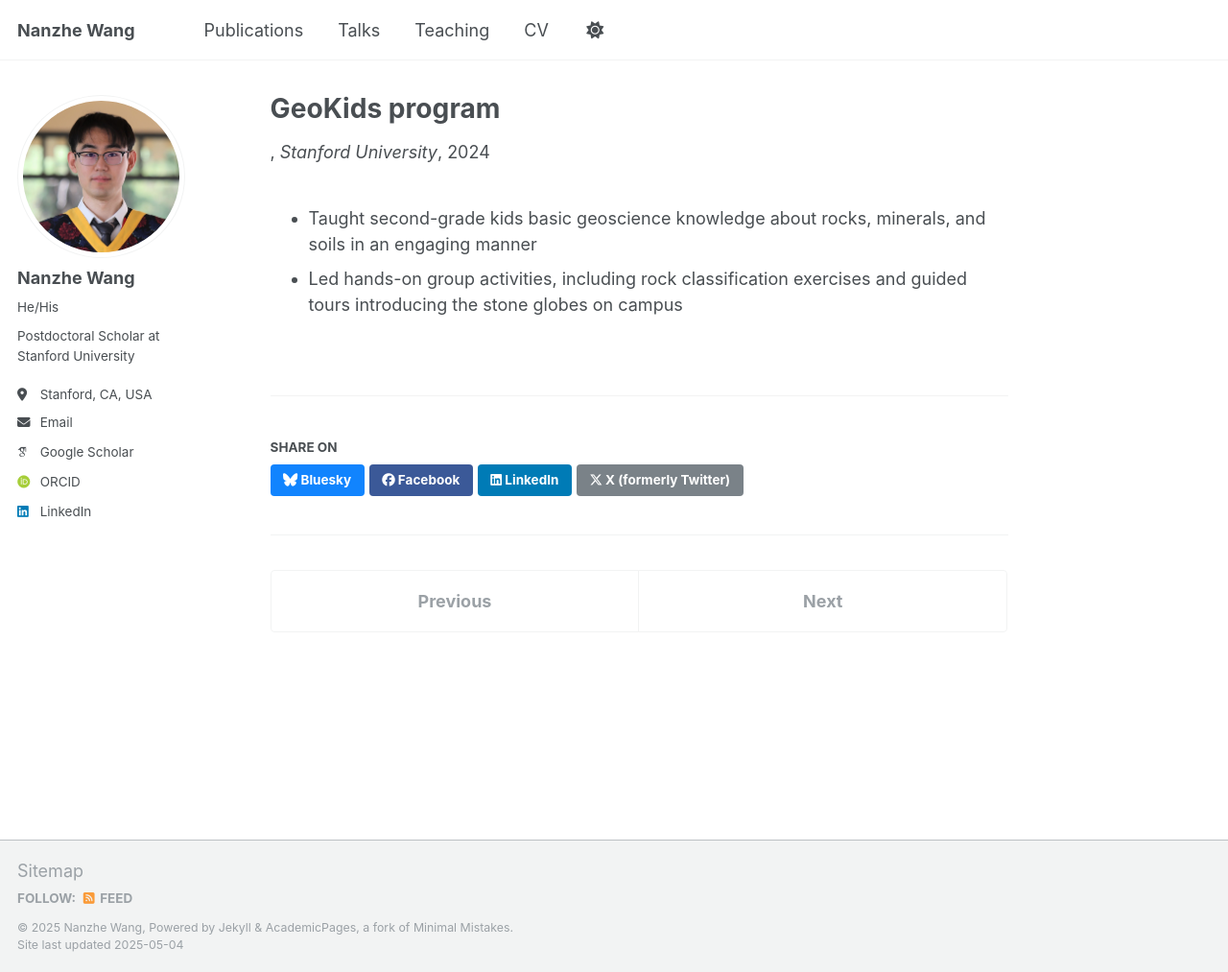
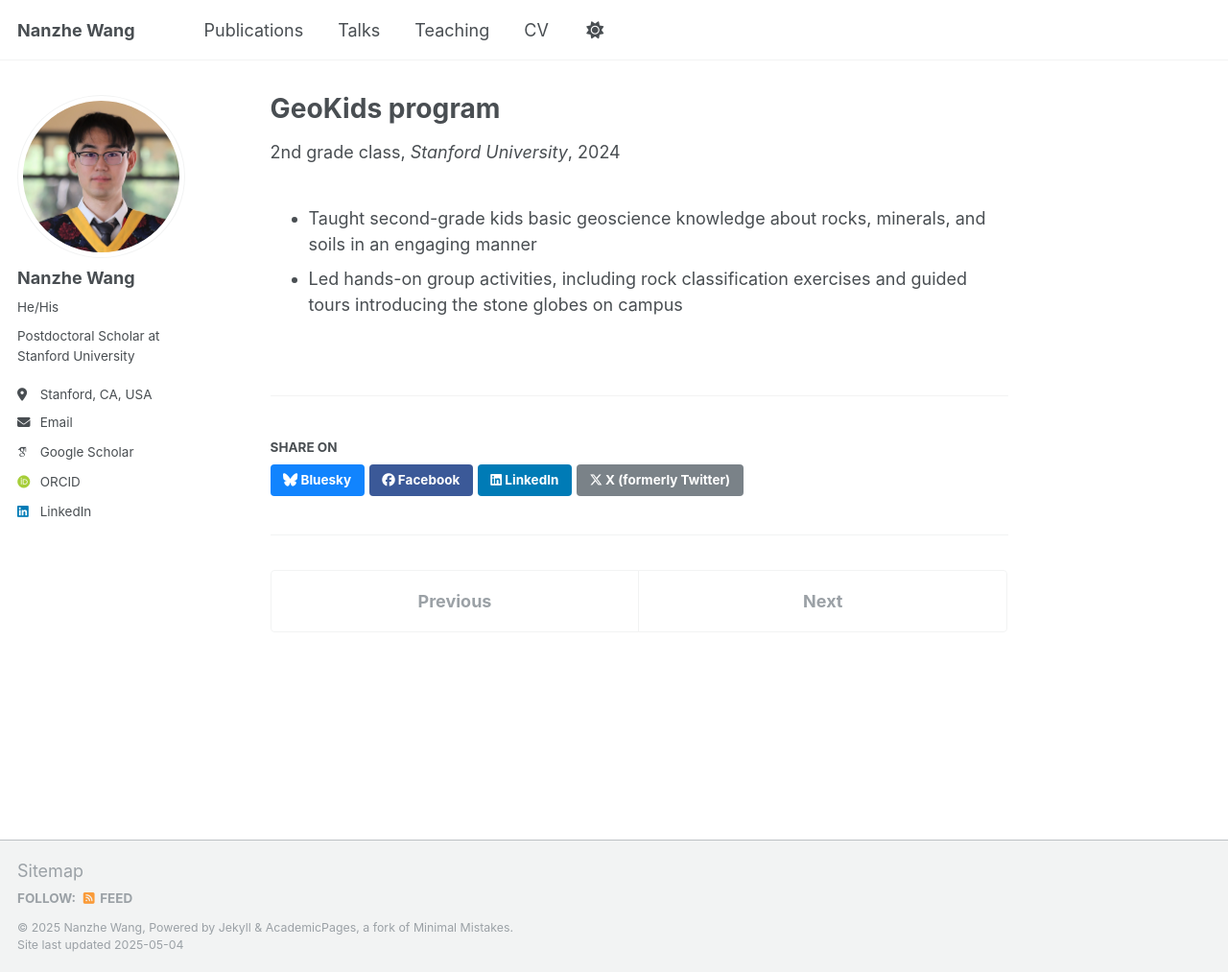
Before and after one commit to NanzheWang/nanzhewang.github.io, a Jekyll site: the page built from _teaching/2024-geokids.md, in a window 1280 px wide and 1013 px high. Shown: the whole window at 96% size. Built offline with Jekyll 4.4.1, drawn with Linux system fonts in a browser that asks for light colours; some web fonts are replaced.

Commit message:
Update 2024-geokids.md

```diff
--- a/_teaching/2024-geokids.md
+++ b/_teaching/2024-geokids.md
@@ -1,7 +1,7 @@
 ---
 title: "GeoKids program"
 collection: teaching
-#type: "Undergraduate course"
+type: "2nd grade class"
 permalink: /teaching/2024-geokids
 venue: "Stanford University"
 date: 2024-10-24
```
